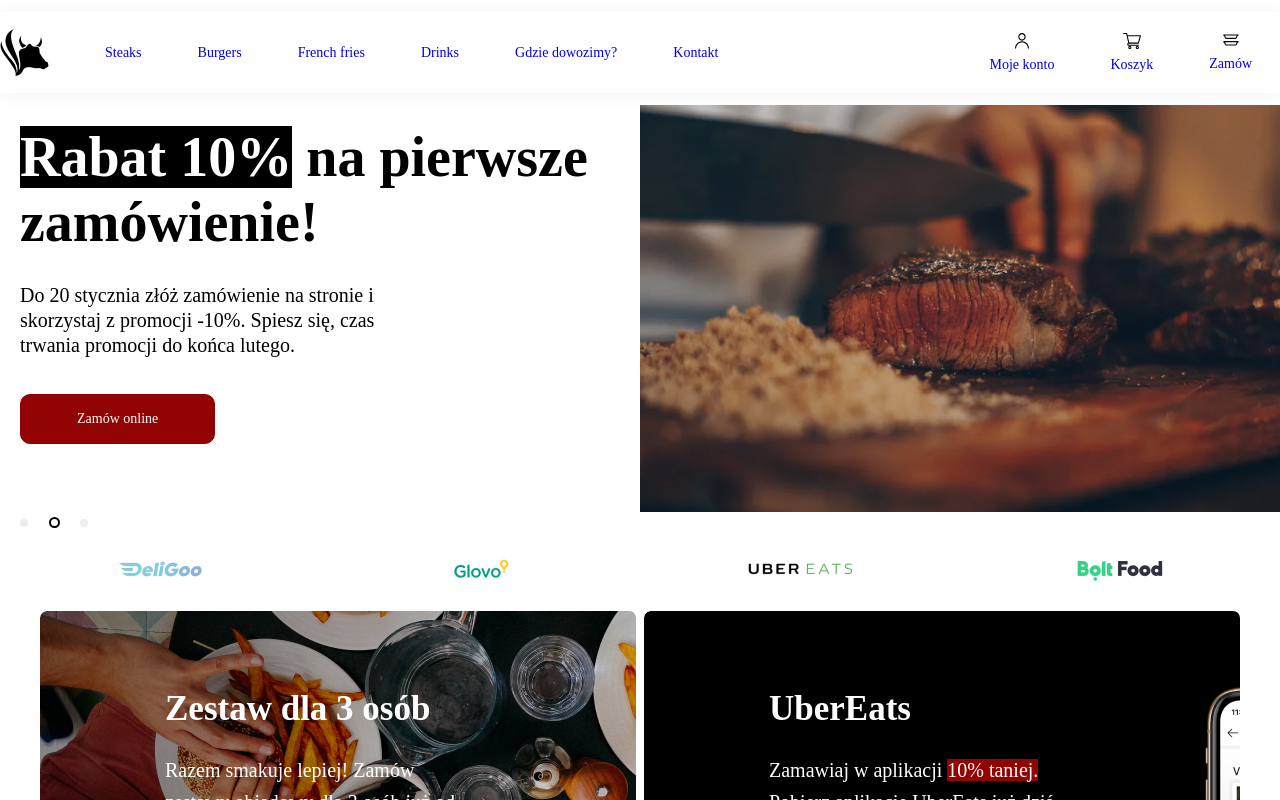
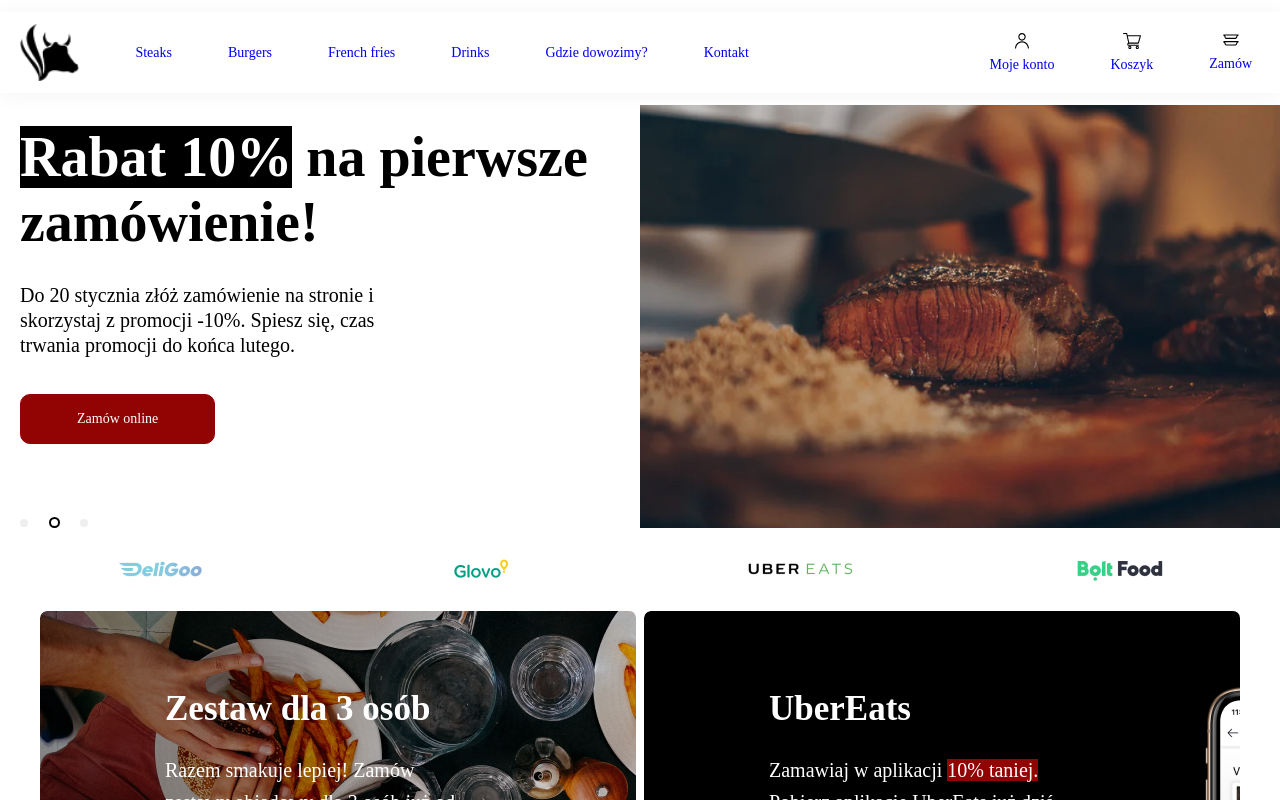
Before and after one commit to przemekskrzyniarz/steak-house, a Vue app: page / in a window 1280 px wide. Shown: the top 800 px of the page. Built offline with nearby package versions, Linux system fonts and the light colour scheme; a web font is replaced by a local one.

Commit message:
fix: Style Changes

```diff
--- a/src/components/AdBanner/AdBanner.scss
+++ b/src/components/AdBanner/AdBanner.scss
@@ -20,11 +20,12 @@
       margin-bottom: 1.4rem;
     }
     &--first {
+      margin-bottom: 3.2rem;
       max-width: 30rem;
     }
     &--second {
       max-width: 32.4rem;
-      margin-bottom: 0.8rem !important;
+      margin-bottom: 1.4rem;
     }
     &-bg-black {
       background-color: $black;
--- a/src/components/SwiperContent/Content/Content.scss
+++ b/src/components/SwiperContent/Content/Content.scss
@@ -29,8 +29,7 @@
     &__circles{
       margin-top: 4.3rem;
     }
-    padding-top: 2rem;
-    padding-left: 2rem;
+    padding: 2rem 2rem 0 2rem;
     }
 }
 
@@ -38,8 +37,6 @@
   .content {
     @include flex;
     flex-direction: column;
-    padding-top: 2rem;
-    padding-left: 2rem;
     &__title {
       text-align: center;
       max-width: fit-content;
--- a/src/ui/Atoms/Images/Images.scss
+++ b/src/ui/Atoms/Images/Images.scss
@@ -1,10 +1,15 @@
 .images {
+  height: 100%;
+  object-fit: cover;
   transition: 0.2s;
+  &--svg{
+    height: auto;
+  }
 }
 
 @media (max-width: $mq-medium) {
   .images {
-    &--swiper{
+    &--swiper {
       order: -1;
     }
   }
--- a/src/ui/Atoms/NavLink/NavLink.scss
+++ b/src/ui/Atoms/NavLink/NavLink.scss
@@ -42,6 +42,15 @@
   }
 }
 
+
+@media (max-width: $mq-largest) {
+  .nav-link {
+    &--logo {
+      padding-left: 2rem;
+    }
+  }
+}
+
 @media (max-width: $mq-large) {
   .nav-link {
     display: none;
```
